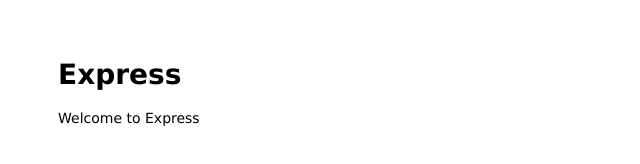
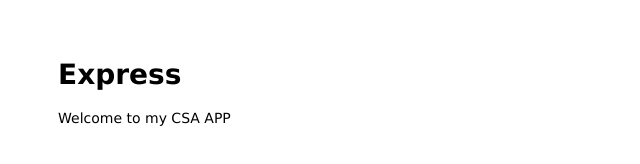
Before and after one commit to ShinekaS/csa-assignment, a website: page public/index.html in a window 1280 px wide. Shown: the full height of the page, 0-640 px from the left. Drawn offline with Linux system fonts and the light colour scheme.

Commit message:
title changes

```diff
--- a/public/index.html
+++ b/public/index.html
@@ -7,7 +7,7 @@
 
 <body>
   <h1>Express</h1>
-  <p>Welcome to Express</p>
+  <p>Welcome to my CSA APP</p>
 </body>
 
 </html>
```
